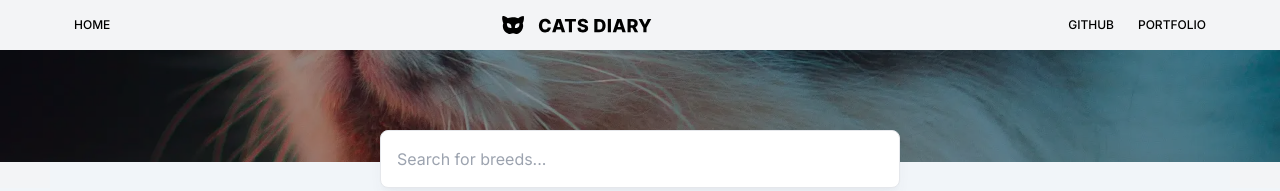
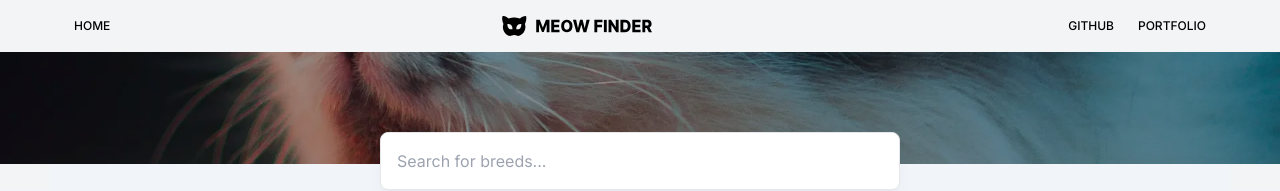
Before and after one commit to mpittas/api-meow-finder, a Next.js app: page / in a window 1280 px wide. Shown: the top 191 px of the page. Built offline with nearby package versions, Linux system fonts and the light colour scheme; no server answers.

Commit message:
Update logo

```diff
--- a/src/components/sections/Header.tsx
+++ b/src/components/sections/Header.tsx
@@ -1,6 +1,6 @@
-import React from "react";
-import Image from "next/image";
-import Link from "next/link";
+import React from "react"
+import Image from "next/image"
+import Link from "next/link"
 
 const Header: React.FC = () => {
   return (
@@ -20,7 +20,7 @@ const Header: React.FC = () => {
           <div className="order-[-1] md:order-[0] ">
             <Link href="/">
               <Image
-                src="/temporary-logo.svg"
+                src="/logo.svg"
                 width={150}
                 height={50}
                 alt="Cats logo"
@@ -55,7 +55,7 @@ const Header: React.FC = () => {
         </div>
       </div>
     </div>
-  );
-};
+  )
+}
 
-export default Header;
+export default Header
```
Also changed, not shown: public/logo.svg (added), public/temporary-logo.svg (deleted).
